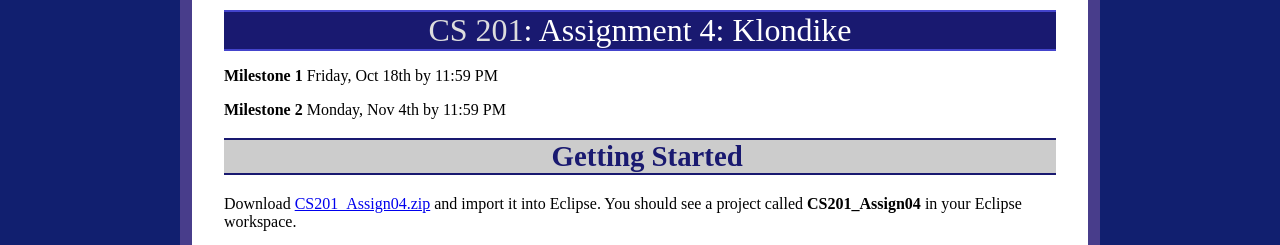
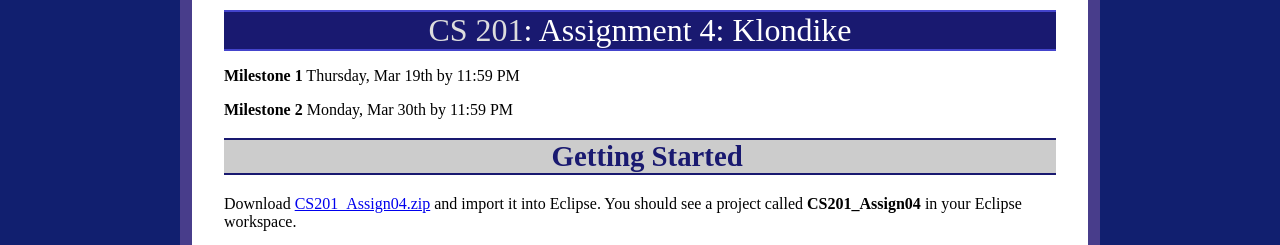
Before and after one commit to ycpcs/cs201-spring2020, a Jekyll site: the page built from assign/assign04.md, in a window 1280 px wide and 900 px high. Shown: the top 245 px of the window. Built offline with Jekyll 4.4.1, drawn with Linux system fonts in a browser that asks for light colours.

Commit message:
add assign 4
add assign 4

```diff
--- a/assign/assign04.md
+++ b/assign/assign04.md
@@ -3,9 +3,9 @@ layout: default
 title: "Assignment 4: Klondike"
 ---
 
-**Milestone 1** Friday, Oct 18th by 11:59 PM
+**Milestone 1** Thursday, Mar 19th by 11:59 PM
 
-**Milestone 2** Monday, Nov 4th by 11:59 PM
+**Milestone 2** Monday, Mar 30th by 11:59 PM
 
 # Getting Started
 
```
Also changed, not shown: assign/index.md (+1 -0 lines), index.md (+2 -0 lines).
